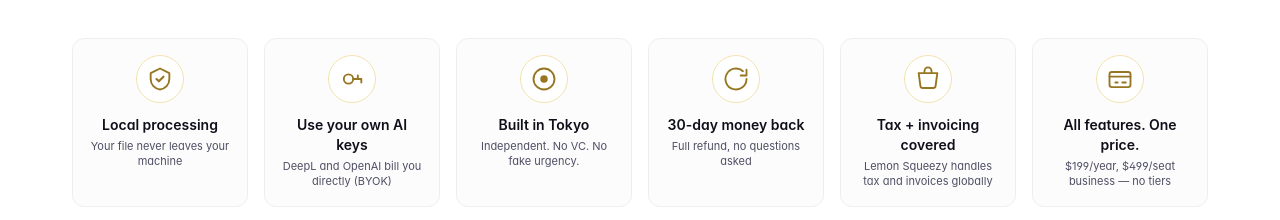
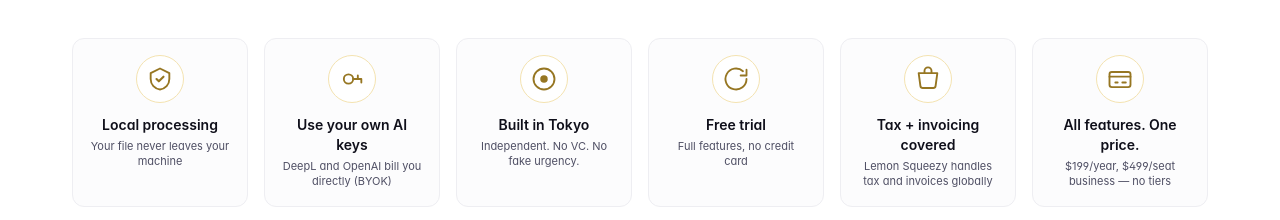
Before and after one commit to HarmonicInsight/web-site-insight-global, a Next.js app: page / in a window 1280 px wide. Shown: the part 3449-3669 px from the top of the page. Built offline with nearby package versions, Linux system fonts and the light colour scheme; a web font is replaced by a local one.

Commit message:
content: replace 30-day money-back claims with free-trial (align with refund policy)
Co-Authored-By: Claude Opus 4.8 (1M context) <noreply@anthropic.com>

```diff
--- a/src/components/FAQSection.tsx
+++ b/src/components/FAQSection.tsx
@@ -13,7 +13,7 @@ const faqs = [
   },
   {
     q: "What if it doesn’t work for me?",
-    a: "30-day money back, no questions asked. If your typical workflow doesn’t feel meaningfully faster within 30 days, email us and we’ll refund in full.",
+    a: "Start with the free trial — full features, no credit card required — so you can confirm it fits your workflow before you ever pay. For billing issues (defects or double charges) or to stop auto-renewal, just email support@h-insight.jp.",
   },
   {
     q: "Does it work on macOS or Linux?",
--- a/src/components/TrustBadgesSection.tsx
+++ b/src/components/TrustBadgesSection.tsx
@@ -47,8 +47,8 @@ export default function TrustBadgesSection() {
       ),
     },
     {
-      title: "30-day money back",
-      caption: "Full refund, no questions asked",
+      title: "Free trial",
+      caption: "Full features, no credit card",
       icon: (
         <svg viewBox="0 0 24 24" fill="none" className="w-7 h-7">
           <path
```
